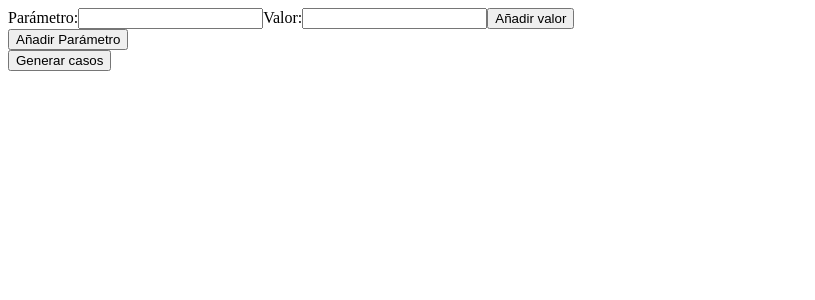
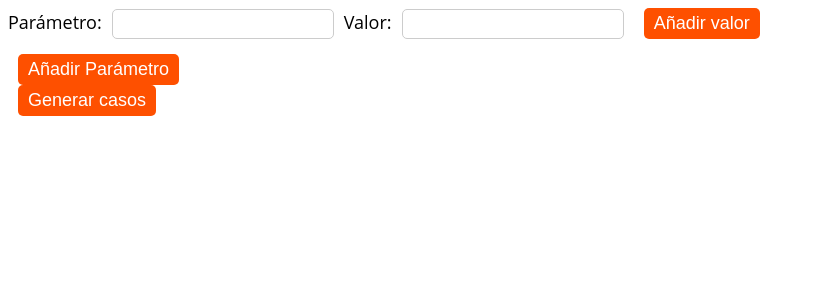
Before and after one commit to Rutenioh/TestCaseReact, a React app: page / in a window 1280 px wide. Shown: the top 300 px of the page, without its empty margins (0-815 px from the left). Built offline with nearby package versions, Linux system fonts and the light colour scheme.

Commit message:
add css styles

```diff
--- a/src/components/panel.tsx
+++ b/src/components/panel.tsx
@@ -92,7 +92,7 @@ export const Panel: React.StatelessComponent = () => {
                         )}
                     </span>
                 </div>
-                <button onClick={onGenerateSubmit}>Generar casos</button>
+                <button className="GenCasBtn" onClick={onGenerateSubmit}>Generar casos</button>
                 <ResultTable cabeceras={cabeceras} testCases={testCases} />
 
             </div>
--- a/src/css/testCase.css
+++ b/src/css/testCase.css
@@ -0,0 +1,51 @@
+html {
+    font-family: 'Open Sans', sans-serif;
+}
+button {
+    background-color: #FE5000 !important;
+    width: auto !important;
+    color: #fff !important;
+    border-radius: 5px;
+    border: none;
+    padding: 5px 10px 5px !important;
+    height: auto;
+    font-size: 18px;
+    cursor: pointer;
+    margin-left: 10px;
+    margin-right: 50px;
+    display: inline-block;
+}
+
+button:hover {
+    background: #F1877F !important;
+    color: #fff;
+}
+input {
+    padding: 5px 10px;
+    border: 1px solid #ccc;
+    width: 200px;
+    height: auto;
+    border-radius: 5px;
+    font-size: 16px;
+    color: #000;
+    margin: 0 10px 15px 0;
+}
+label {
+    font-size: 18px;
+    margin-right: 10px;
+}
+#panel {
+    width: 1080px;
+    margin: 50px auto;
+    background-image: url("https://www.universitasxxi.com/img/LOGOTIPO-UniversitasXXI-14.svg");
+    background-repeat: no-repeat;
+    background-position: center top;
+    background-size: 165px auto;
+    padding-top: 180px;
+}
+.GenCasBtn {
+    padding: 15px 15px 15px !important;
+    margin: 50px auto;
+    display: block;
+    float: none;
+}
```
